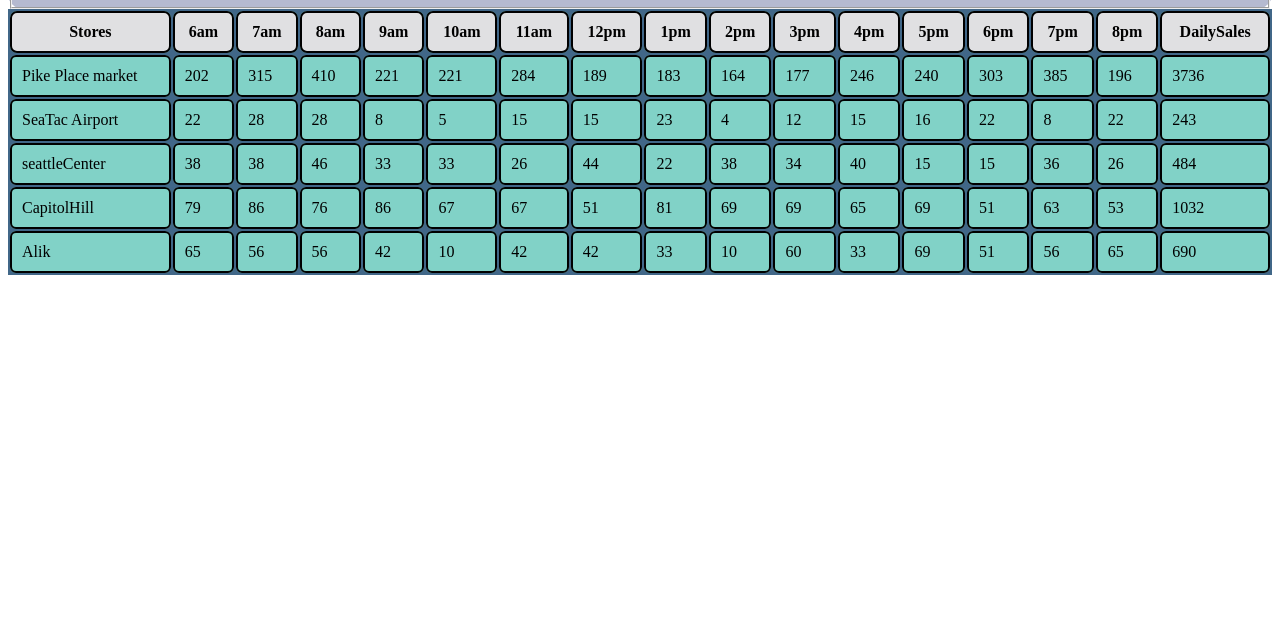
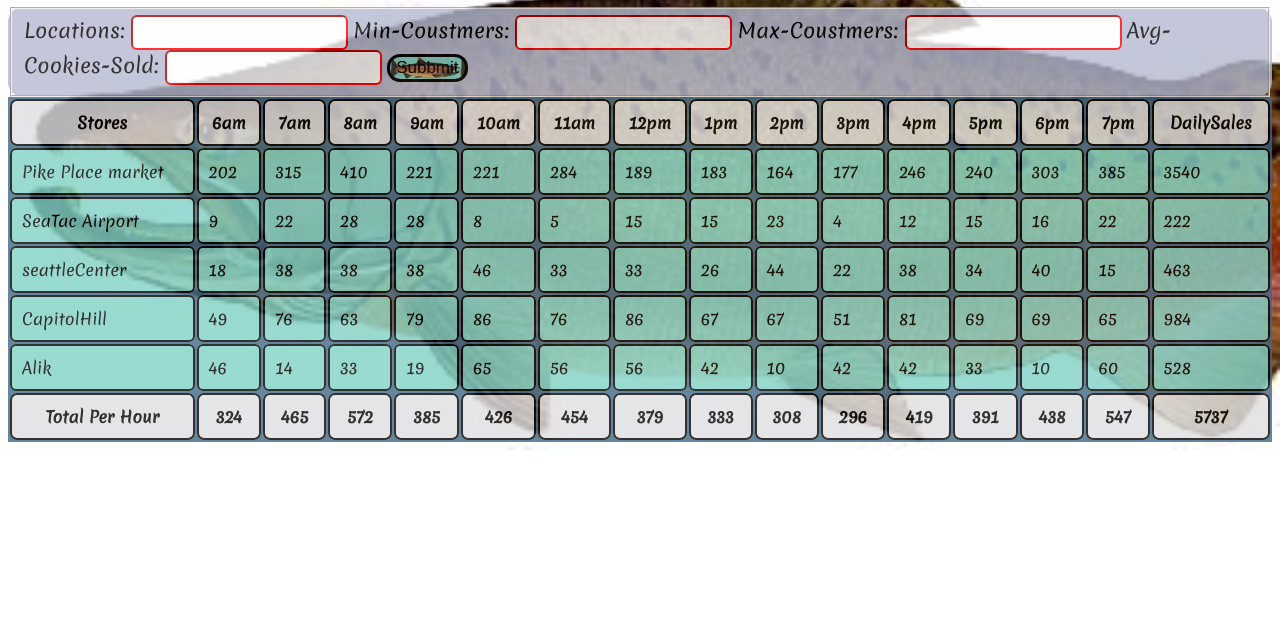
Before and after one commit to chaitanyanarukulla/Cookiestand, a plain HTML site: page sales.html in a window 1280 px wide. Shown: the part 160-800 px from the top of the page. Drawn offline with Linux system fonts and the light colour scheme.

Commit message:
Fixed Adding New Stores

```diff
--- a/Main1.css
+++ b/Main1.css
@@ -1,45 +1,18 @@
 body {
-font : 9pt/16pt Georgia, Times New Roman, Times, serif;
-color : #010E22;
 background-image: url("salmon.png") ;
  background-repeat: no-repeat;
  background-size: cover;
-margin : 4px;
-border : 0;
-padding : 0;
-text-align : center;
 }
 
 
-h1{
-  font-size: 50px;
-}
 ul {
-    list-style-type: none;
-    margin:0;
-    padding: 0;
-    overflow: hidden;
-    background-color: #333;
-    opacity: .8;
-    border-radius: 13px;
-    display: block;
-    margin: 3px;
-
+  background-color: #4CAF50;
+  opacity: .7;
 }
 
 li {
-font-size: 20px;
+  border: 2px solid black;
+  text-align: center;
+  padding: 10px;
+display: block;
 }
-
-li a {
-    display:block;
-    color: white;
-    text-align: center;
-    padding: 14px 16px;
-    text-decoration: none;
-}
-
-/* Change the link color to #111 (black) on hover */
-li a:hover {
-    background-color: #111;
-}
--- a/sales.css
+++ b/sales.css
@@ -1,3 +1,13 @@
+
+body{
+  background-image: url(chinook.jpg);
+  background-repeat: no-repeat;
+  background-size:cover;
+  font-family: 'Merienda', cursive;
+    opacity: .8;
+
+}
+
 td,tr {
   border: 2px solid black;
   border-collapse: collapse;
@@ -35,6 +45,8 @@ label{
 button{
   font-size: 17px;
   background-color:#81D2C7;
+  background-image: url(salmon.png);
+  background-size: contain;
   border-radius: 13px;
   border: solid black;
    }
@@ -44,13 +56,14 @@ button:hover {
     color: red;
   }
 
-fieldset{
-    height: auto;
-  }
-
 form{
     background: #B5BAD0;
   border-radius: 15px;
   padding: 0px;
 
+
+
   }
+  h1{
+font-size:60px;
+  }
--- a/sales.html
+++ b/sales.html
@@ -3,12 +3,14 @@
   <head>
     <meta charset="utf-8">
     <link rel="stylesheet" href="sales.css"></link>
+
+    <link href="https://fonts.googleapis.com/css?family=Merienda" rel="stylesheet">
     <title> Sams cookies page </title>
   </head>
 
   <body>
-    <h1>Salmon Cookies Stores</h1>
-
+    <h1>Store Sales and Info</h1>
+<div class="all">
   <form id="newLocations">
     <fieldset>
 
@@ -29,6 +31,7 @@
   </form>
 
   <table id = "mainpage"></table>
+</div>
 
   <script src="sales.js"></script>
  </body>
--- a/sales.js
+++ b/sales.js
@@ -1,20 +1,14 @@
 'use strict';
-// Global variables
-var openHours = ['6am', '7am', '8am', '9am', '10am', '11am', '12pm', '1pm', '2pm', '3pm', '4pm', '5pm', '6pm', '7pm', '8pm'];
+var openHours = ['6am', '7am', '8am', '9am', '10am', '11am', '12pm', '1pm', '2pm', '3pm', '4pm', '5pm', '6pm', '7pm',];
 var samStore = [];
 var samTable = document.getElementById('mainpage');
+var grandtotal = [];
 function sumTotal(total, num) {
   return total + num;
 };
 function randCust(min, max) {
   return Math.floor(Math.random() * (max - min + 1)) + min;
 };
-// input Global variables
-// var newLocation = document.getElementById('newLocation');
-// var clearList = document.getElementById('clearList');
-
-// var allComments = [];
-
 //Counstructor Stuff
 function Store(location, minCustomers, maxCustomers, avgCookiesPerSale, totalDailySales) {
   this.location = location;
@@ -26,7 +20,6 @@ function Store(location, minCustomers, maxCustomers, avgCookiesPerSale, totalDai
   this.cookiesSoldEachHour = [];
   this.getCookiesSold();
   samStore.push(this);
-  this.render();
 };
 // Methods1
 Store.prototype.getCoustmers = function() {
@@ -37,7 +30,7 @@ Store.prototype.getCoustmers = function() {
 // Methods2
 Store.prototype.getCookiesSold = function() {
   this.getCoustmers();
-  for (var i = 0; i < openHours.length; i++) {
+  for (var i = 0; i < openHours.length ; i++) {
     this.cookiesSoldEachHour.push(Math.ceil(this.avgCoustmersPerHour[i] * this.avgCookiesPerSale));
     this.totalDailySales += this.cookiesSoldEachHour[i];
   }
@@ -76,28 +69,64 @@ function renderH() {
   headrow.appendChild(totalHead);
   document.getElementById('mainpage').appendChild(headrow);
 }
+// rendreing footer
+function renderF(){
+  var footRow = document.createElement('tr');
+  var hout = document.createElement('th');
+  hout.textContent = 'Total Per Hour';
+  footRow.appendChild(hout);
+  grandtotal = [];
+
+  for (var i = 0; i < openHours.length; i++) {
+    var totalEh = 0;
+
+    for (var j = 0; j < samStore.length; j++) {
+      totalEh += samStore[j].cookiesSoldEachHour[i];
+    }
+
+    grandtotal.push(totalEh);
+    var make = document.createElement('th');
+    make.textContent = totalEh;
+    footRow.appendChild(make);
+  }
+  samTable.appendChild(footRow);
+  var tabelFooter = document.createElement('th');
+  tabelFooter.textContent = grandtotal.reduce(function(total,sum) {
+    return total + sum;
+  });
+
+  footRow.appendChild(tabelFooter);
+  samTable.appendChild(footRow);
+}
 // getting info from tabel puttinginto var
 function handelSubmision(event){
   event.preventDefault();
   var locaInput = event.target.loca.value;
-  var minInput = event.target.minCust.value;
-  var maxInput = event.target.maxCust.value;
+  var minInput = parseInt(event.target.minCust.value);
+  var maxInput = parseInt(event.target.maxCust.value);
   var avgCookies = event.target.avgCookies.value;
   new Store(locaInput,minInput,maxInput,avgCookies);
   event.target.loca.value = null;
   event.target.minCust.value = null;
   event.target.maxCust.value = null;
   event.target.avgCookies.value = null;
-
+  samTable.innerHTML = '';
+  renderH();
+  renderAllstore();
+  renderF();
 };
 var newLocation = document.getElementById('newLocations');
-
-renderH();
 var pike = new Store('Pike Place market', 23, 65, 6.3);
 var seatac = new Store('SeaTac Airport', 3, 24, 1.2);
 var seattleCenter = new Store('seattleCenter', 11, 38, 1.2);
 var captiolhill = new Store('CapitolHill', 20, 38, 2.3);
 var alki = new Store('Alik', 2, 16, 4.6);
-// Listners
-
+renderH();
+renderAllstore();
+renderF();
+function renderAllstore(){
+  for(var i = 0;i < samStore.length;i ++){
+    samStore[i].render();
+  }
+}
 newLocation.addEventListener('submit', handelSubmision);
```
Also changed, not shown: chinook.jpg (added).
